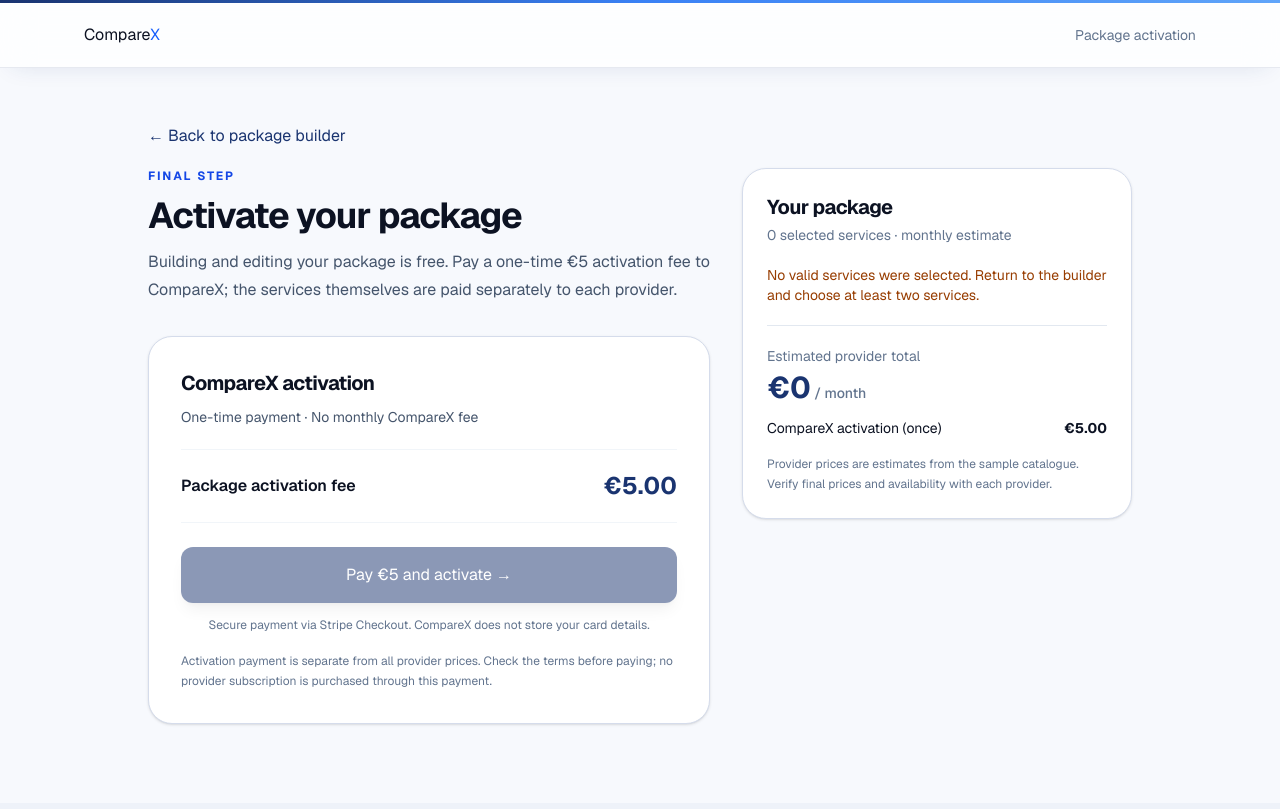
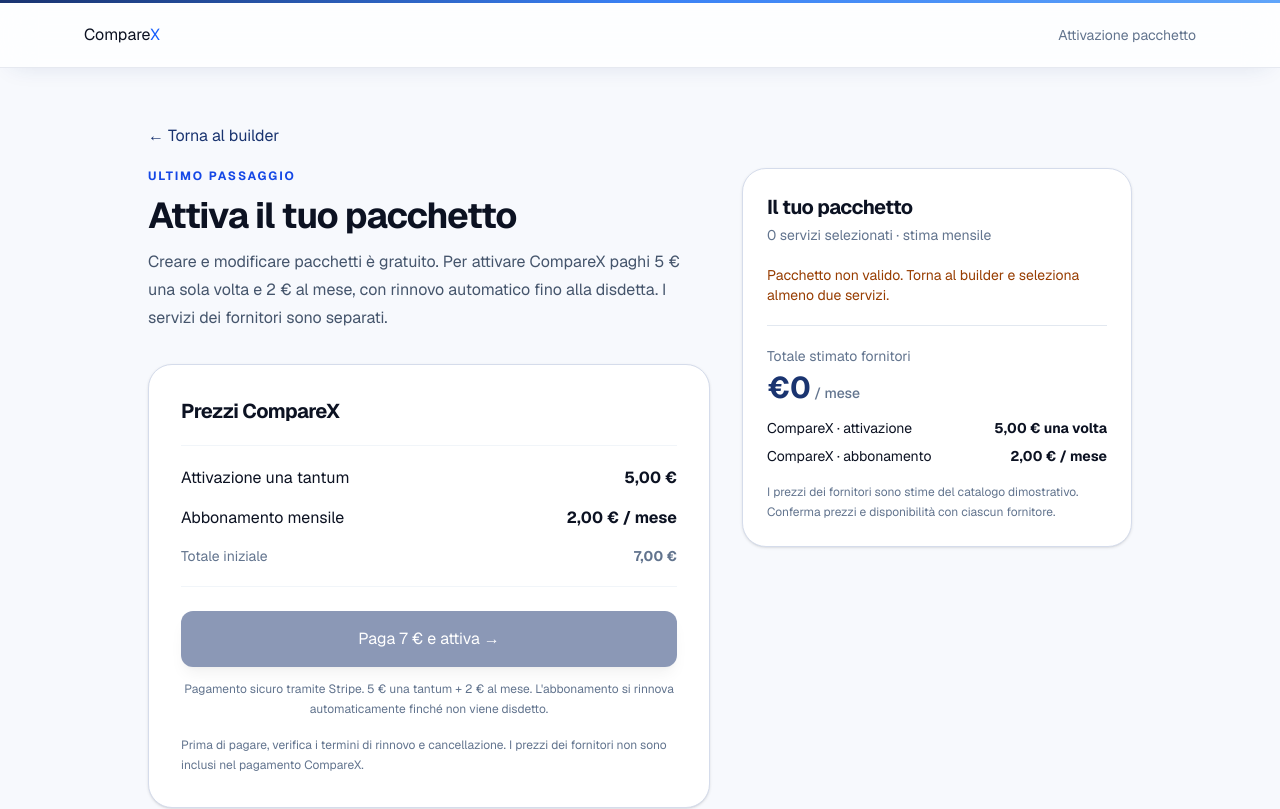
Before and after one commit to pietroconforti-blip/compareX, a Next.js app: page /checkout in a window 1280 px wide. Shown: the top 809 px of the page. Built offline with nearby package versions, Linux system fonts and the light colour scheme.

Commit message:
Show one-time activation and recurring CompareX fee separately

```diff
--- a/app/checkout/page.tsx
+++ b/app/checkout/page.tsx
@@ -8,7 +8,7 @@
   const params = useSearchParams();
   const router = useRouter();
   const idsParam = params.get("ids");
-  const ids = (idsParam ? idsParam.split(",").map(Number).filter(Number.isFinite) : []);
+  const ids = idsParam ? idsParam.split(",").map(Number).filter(Number.isFinite) : [];
   const selected = useMemo(() => offers.filter((o) => ids.includes(o.id)), [idsParam]);
   const total = selected.reduce((sum, offer) => sum + offer.price, 0);
   const [loading, setLoading] = useState(false);
@@ -16,78 +16,45 @@
   const cancelled = params.get("cancelled") === "1";
 
   async function activatePackage() {
-    setLoading(true);
-    setError("");
+    setLoading(true); setError("");
     try {
-      const response = await fetch("/api/checkout", {
-        method: "POST",
-        headers: { "Content-Type": "application/json" },
-        body: JSON.stringify({ ids: selected.map((offer) => offer.id) }),
-      });
+      const response = await fetch("/api/checkout", { method: "POST", headers: { "Content-Type": "application/json" }, body: JSON.stringify({ ids: selected.map((offer) => offer.id) }) });
       const data = await response.json();
-      if (!response.ok) throw new Error(data.error || "Could not start payment.");
+      if (!response.ok) throw new Error(data.error || "Impossibile avviare il pagamento.");
       window.location.assign(data.url);
-    } catch (err) {
-      setError(err instanceof Error ? err.message : "Could not start payment.");
-      setLoading(false);
-    }
+    } catch (err) { setError(err instanceof Error ? err.message : "Impossibile avviare il pagamento."); setLoading(false); }
   }
 
-  return (
-    <main className="min-h-screen bg-[#f7f9fd] text-[#0c1222]">
-      <header className="border-b border-[#d5dceb] bg-white">
-        <div className="mx-auto flex max-w-6xl items-center justify-between px-5 py-5">
-          <button onClick={() => router.push("/")} className="text-xl font-bold">Compare<span className="text-blue-600">X</span></button>
-          <span className="text-sm text-slate-500">Package activation</span>
-        </div>
-      </header>
+  return <main className="min-h-screen bg-[#f7f9fd] text-[#0c1222]">
+    <header className="border-b border-[#d5dceb] bg-white"><div className="mx-auto flex max-w-6xl items-center justify-between px-5 py-5"><button onClick={() => router.push("/")} className="text-xl font-bold">Compare<span className="text-blue-600">X</span></button><span className="text-sm text-slate-500">Attivazione pacchetto</span></div></header>
     <div className="mx-auto max-w-5xl px-5 py-10 md:py-14">
-        <button onClick={() => router.push("/package-builder")} className="text-sm font-semibold text-[#1a3470] hover:underline">← Back to package builder</button>
-        <div className="mt-5 grid gap-8 lg:grid-cols-[1fr_390px]">
-          <section>
-            <p className="text-xs font-bold uppercase tracking-[0.16em] text-blue-700">Final step</p>
-            <h1 className="mt-3 text-4xl font-bold tracking-tight">Activate your package</h1>
-            <p className="mt-3 max-w-2xl leading-7 text-slate-600">Building and editing your package is free. Pay a one-time €5 activation fee to CompareX; the services themselves are paid separately to each provider.</p>
-            {cancelled && <p className="mt-5 rounded-xl border border-amber-200 bg-amber-50 p-4 text-sm text-amber-900">Payment cancelled. Your package is still available and you have not been charged by CompareX through this attempt.</p>}
+      <button onClick={() => router.push("/package-builder")} className="text-sm font-semibold text-[#1a3470] hover:underline">← Torna al builder</button>
+      <div className="mt-5 grid gap-8 lg:grid-cols-[1fr_390px]"><section>
+        <p className="text-xs font-bold uppercase tracking-[0.16em] text-blue-700">Ultimo passaggio</p><h1 className="mt-3 text-4xl font-bold tracking-tight">Attiva il tuo pacchetto</h1>
+        <p className="mt-3 max-w-2xl leading-7 text-slate-600">Creare e modificare pacchetti è gratuito. Per attivare CompareX paghi 5 € una sola volta e 2 € al mese, con rinnovo automatico fino alla disdetta. I servizi dei fornitori sono separati.</p>
+        {cancelled && <p className="mt-5 rounded-xl border border-amber-200 bg-amber-50 p-4 text-sm text-amber-900">Pagamento annullato: non hai completato l'acquisto.</p>}
         {error && <p role="alert" className="mt-5 rounded-xl border border-red-200 bg-red-50 p-4 text-sm text-red-800">{error}</p>}
         <div className="mt-8 rounded-3xl border border-[#d5dceb] bg-white p-6 shadow-sm md:p-8">
-              <h2 className="text-xl font-bold">CompareX activation</h2>
-              <p className="mt-2 text-sm leading-6 text-slate-600">One-time payment · No monthly CompareX fee</p>
-              <div className="mt-5 flex items-center justify-between border-y border-slate-100 py-5">
-                <span className="font-semibold">Package activation fee</span>
-                <span className="text-2xl font-bold text-[#1a3470]">€5.00</span>
+          <h2 className="text-xl font-bold">Prezzi CompareX</h2>
+          <div className="mt-5 space-y-4 border-y border-slate-100 py-5">
+            <p className="flex justify-between gap-3"><span>Attivazione una tantum</span><strong>5,00 €</strong></p>
+            <p className="flex justify-between gap-3"><span>Abbonamento mensile</span><strong>2,00 € / mese</strong></p>
+            <p className="flex justify-between gap-3 text-sm text-slate-500"><span>Totale iniziale</span><strong>7,00 €</strong></p>
           </div>
-              <button type="button" onClick={activatePackage} disabled={loading || selected.length < 2}
-                className="mt-6 w-full rounded-xl bg-[#1a3470] px-6 py-4 font-bold text-white shadow-lg transition hover:bg-[#12254f] disabled:cursor-not-allowed disabled:opacity-50">
-                {loading ? "Connecting to secure checkout…" : "Pay €5 and activate →"}
-              </button>
-              <p className="mt-3 text-center text-xs leading-5 text-slate-500">Secure payment via Stripe Checkout. CompareX does not store your card details.</p>
-              <p className="mt-4 text-xs leading-5 text-slate-500">Activation payment is separate from all provider prices. Check the terms before paying; no provider subscription is purchased through this payment.</p>
+          <button type="button" onClick={activatePackage} disabled={loading || selected.length < 2} className="mt-6 w-full rounded-xl bg-[#1a3470] px-6 py-4 font-bold text-white shadow-lg transition hover:bg-[#12254f] disabled:cursor-not-allowed disabled:opacity-50">{loading ? "Apertura pagamento sicuro…" : "Paga 7 € e attiva →"}</button>
+          <p className="mt-3 text-center text-xs leading-5 text-slate-500">Pagamento sicuro tramite Stripe. 5 € una tantum + 2 € al mese. L'abbonamento si rinnova automaticamente finché non viene disdetto.</p>
+          <p className="mt-4 text-xs leading-5 text-slate-500">Prima di pagare, verifica i termini di rinnovo e cancellazione. I prezzi dei fornitori non sono inclusi nel pagamento CompareX.</p>
         </div>
         </section>
-          <aside className="h-fit rounded-3xl border border-[#d5dceb] bg-white p-6 shadow-sm lg:sticky lg:top-6">
-            <h2 className="text-xl font-bold">Your package</h2>
-            <p className="mt-1 text-sm text-slate-500">{selected.length} selected services · monthly estimate</p>
-            <div className="mt-5 space-y-4">
-              {selected.map((o) => <div key={o.id} className="flex items-start justify-between gap-3 border-b border-slate-100 pb-4">
-                <div className="flex gap-3"><span className="flex h-10 w-10 items-center justify-center rounded-xl bg-[#f0f5ff] text-xl">{categoryIcons[o.category]}</span><div><p className="text-xs font-semibold uppercase tracking-wide text-slate-500">{categoryLabels[o.category]}</p><p className="mt-1 font-semibold">{o.name}</p><p className="mt-1 text-sm text-slate-500">{o.location}</p></div></div>
-                <span className="shrink-0 text-sm font-bold">{formatPrice(o.price)}</span>
-              </div>)}
-              {selected.length === 0 && <p className="text-sm text-amber-800">No valid services were selected. Return to the builder and choose at least two services.</p>}
-            </div>
-            <div className="mt-5 border-t border-slate-200 pt-5">
-              <p className="text-sm text-slate-500">Estimated provider total</p>
-              <p className="mt-1 text-3xl font-bold text-[#1a3470]">{formatPrice(total)}<span className="text-sm font-medium text-slate-500"> / month</span></p>
-              <p className="mt-3 flex justify-between text-sm"><span>CompareX activation (once)</span><strong>€5.00</strong></p>
-            </div>
-            <p className="mt-4 text-xs leading-5 text-slate-500">Provider prices are estimates from the sample catalogue. Verify final prices and availability with each provider.</p>
+        <aside className="h-fit rounded-3xl border border-[#d5dceb] bg-white p-6 shadow-sm lg:sticky lg:top-6"><h2 className="text-xl font-bold">Il tuo pacchetto</h2><p className="mt-1 text-sm text-slate-500">{selected.length} servizi selezionati · stima mensile</p>
+          <div className="mt-5 space-y-4">{selected.map((o) => <div key={o.id} className="flex items-start justify-between gap-3 border-b border-slate-100 pb-4"><div className="flex gap-3"><span className="flex h-10 w-10 items-center justify-center rounded-xl bg-[#f0f5ff] text-xl">{categoryIcons[o.category]}</span><div><p className="text-xs font-semibold uppercase tracking-wide text-slate-500">{categoryLabels[o.category]}</p><p className="mt-1 font-semibold">{o.name}</p><p className="mt-1 text-sm text-slate-500">{o.location}</p></div></div><span className="shrink-0 text-sm font-bold">{formatPrice(o.price)}</span></div>)}
+          {selected.length === 0 && <p className="text-sm text-amber-800">Pacchetto non valido. Torna al builder e seleziona almeno due servizi.</p>}</div>
+          <div className="mt-5 border-t border-slate-200 pt-5"><p className="text-sm text-slate-500">Totale stimato fornitori</p><p className="mt-1 text-3xl font-bold text-[#1a3470]">{formatPrice(total)}<span className="text-sm font-medium text-slate-500"> / mese</span></p><p className="mt-3 flex justify-between text-sm"><span>CompareX · attivazione</span><strong>5,00 € una volta</strong></p><p className="mt-2 flex justify-between text-sm"><span>CompareX · abbonamento</span><strong>2,00 € / mese</strong></p></div>
+          <p className="mt-4 text-xs leading-5 text-slate-500">I prezzi dei fornitori sono stime del catalogo dimostrativo. Conferma prezzi e disponibilità con ciascun fornitore.</p>
         </aside>
       </div>
+      <div className="mt-8 rounded-2xl border border-slate-200 bg-white p-5"><h2 className="font-bold">Hai una domanda?</h2><p className="mt-1 text-sm text-slate-600">Scrivi al venditore o all'assistenza CompareX senza uscire dalla piattaforma.</p><a href="/contact" className="mt-3 inline-flex rounded-xl border border-[#1a3470] px-4 py-2 text-sm font-semibold text-[#1a3470]">Apri il centro assistenza →</a></div>
     </div>
-    </main>
-  );
+  </main>;
 }
-
-export default function CheckoutPage() {
-  return <Suspense fallback={<main className="min-h-screen p-10">Loading checkout…</main>}><CheckoutContent /></Suspense>;
-}
+export default function CheckoutPage() { return <Suspense fallback={<main className="min-h-screen p-10">Caricamento checkout…</main>}><CheckoutContent /></Suspense>; }
```
Lines whose indentation alone changed are shown as unchanged.
